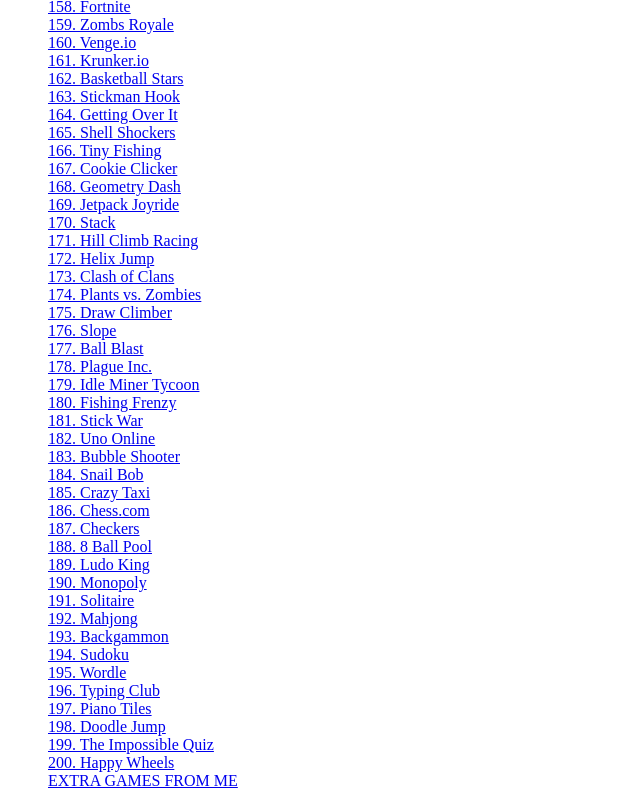
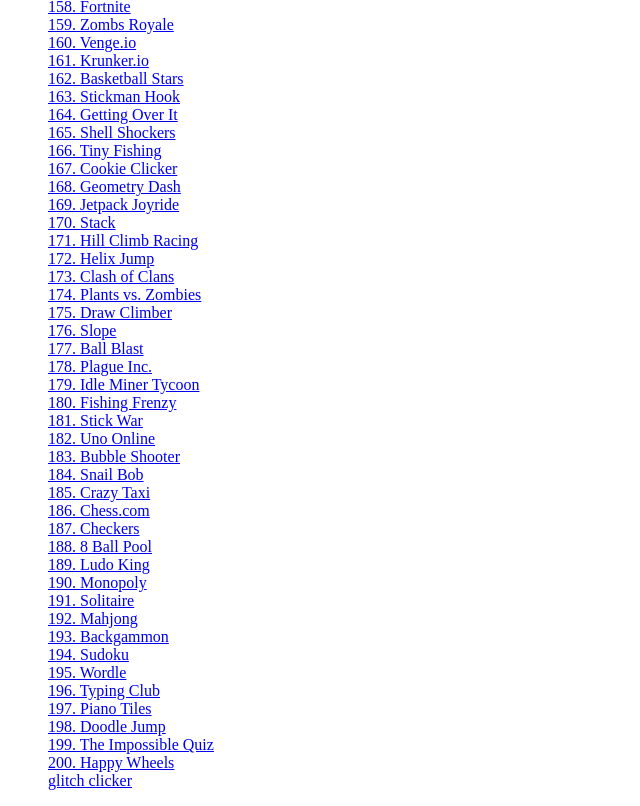
Before and after one commit to dimitris-banagis/gameverse, a plain HTML site: page index.html in a window 1280 px wide. Shown: the part 1936-2742 px from the top of the page, without its empty margins (0-640 px from the left). Drawn offline with Linux system fonts and the light colour scheme.

Commit message:
index.html

```diff
--- a/index.html
+++ b/index.html
@@ -158,4 +158,4 @@
 <div class="game"><a href="https://doodlejump.org" target="_blank">198. Doodle Jump</a></div>
 <div class="game"><a href="https://theimpossiblequiz.io" target="_blank">199. The Impossible Quiz</a></div>
 <div class="game"><a href="https://totaljerkface.com/happy_wheels.tjf" target="_blank">200. Happy Wheels</a></div>
-<div class="game"><a href="https://https://github.com/dimitris-banagis/g-clicker.git" target="_blank">EXTRA GAMES FROM ME</a></div>
+<div class="game"><a href="https://https://github.com/dimitris-banagis/g-clicker.git" target="_blank">glitch clicker</a></div>
```
